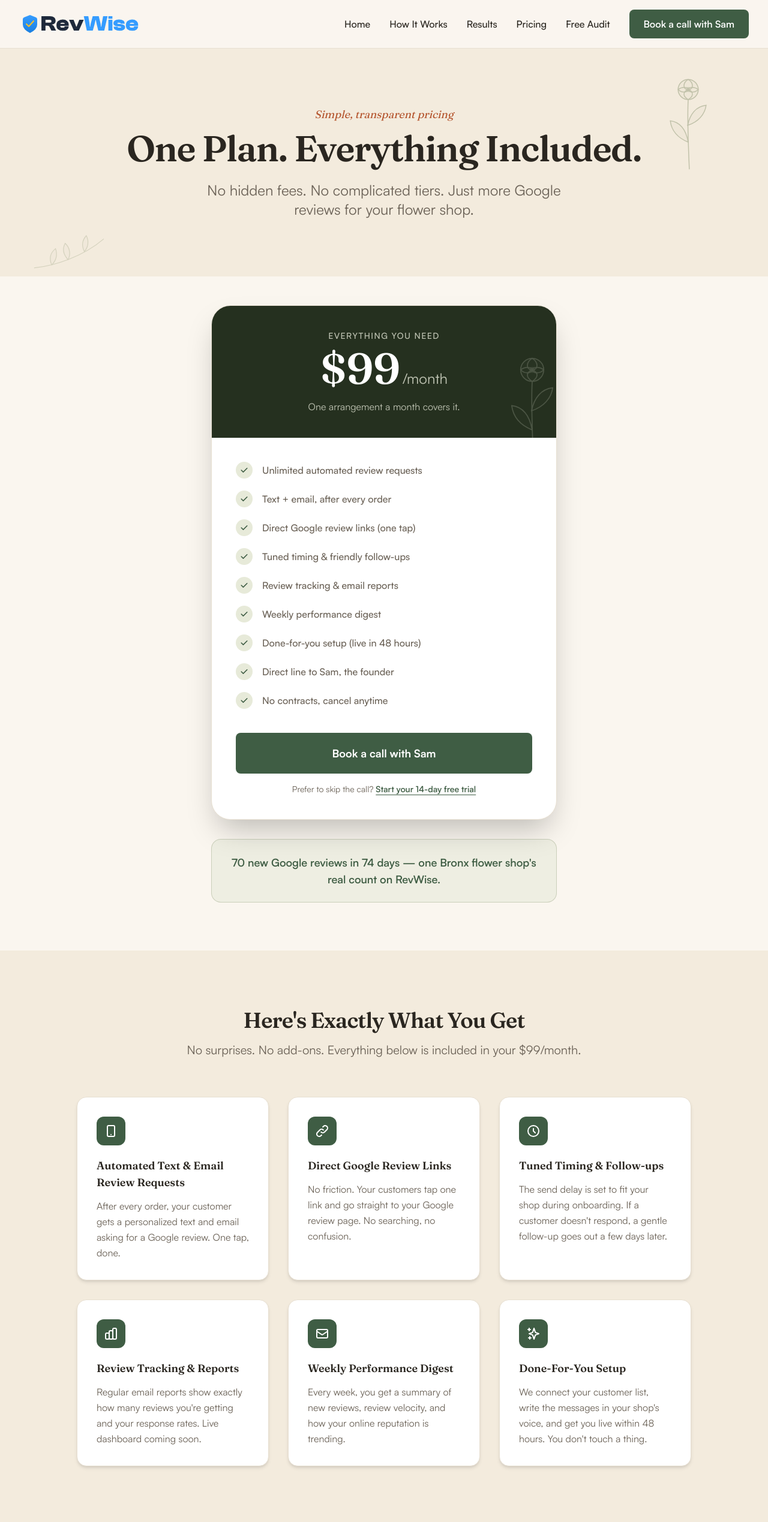
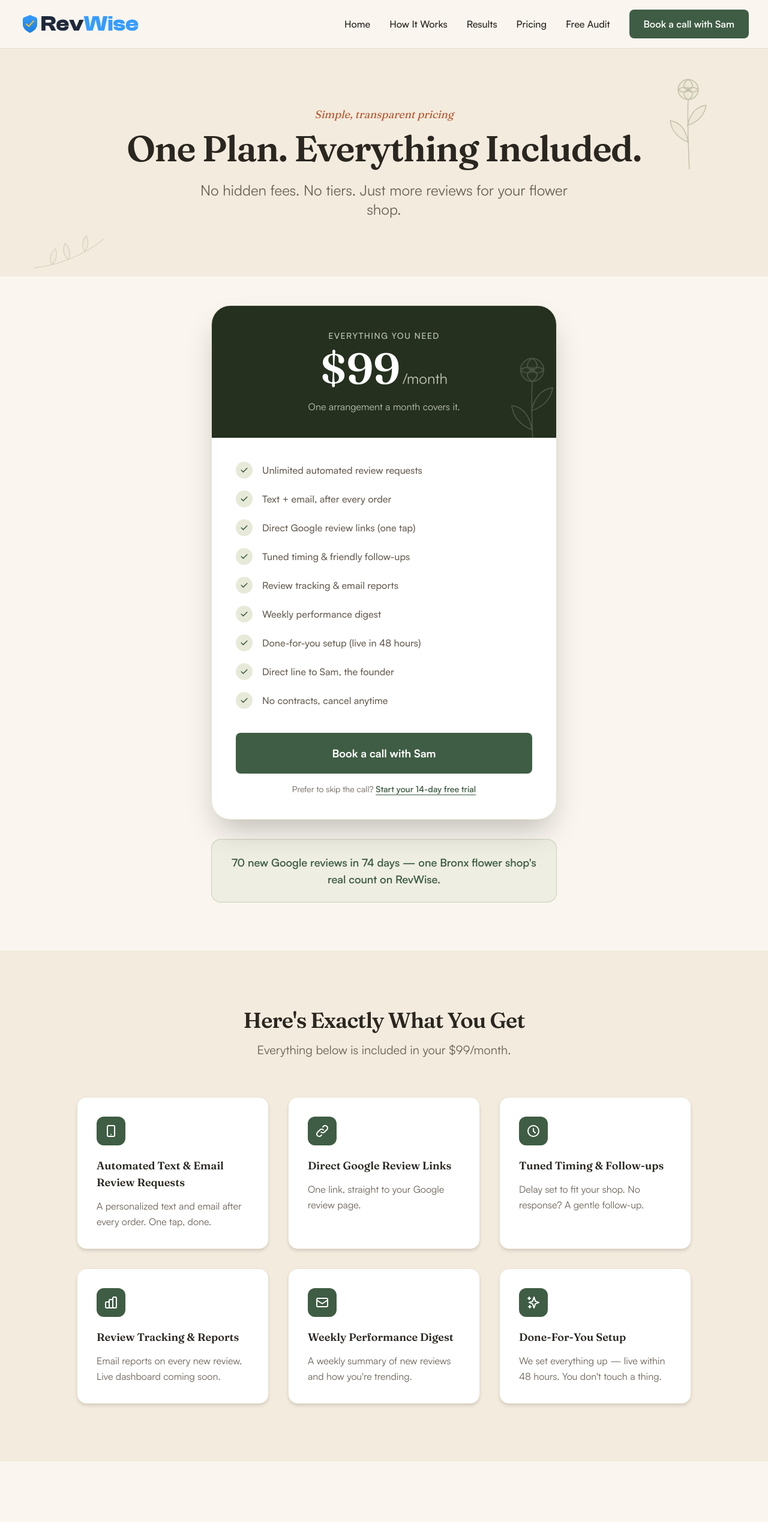
Before and after one commit to sammadura/revwise-website, a Next.js app: page /pricing in a window 1280 px wide. Shown: the top 2538 px of the page at 60% size. Built offline with nearby package versions, Linux system fonts and the light colour scheme.

Commit message:
Halve pricing-page copy: terse feature descriptions and subs (Sam: pages were too wordy)
Co-Authored-By: Claude Fable 5 <noreply@anthropic.com>

```diff
--- a/app/pricing/page.tsx
+++ b/app/pricing/page.tsx
@@ -7,7 +7,7 @@ import { ScrollReveal, StaggerContainer, StaggerItem } from '@/components/ui/Scr
 const features = [
   {
     name: 'Automated Text & Email Review Requests',
-    description: 'After every order, your customer gets a personalized text and email asking for a Google review. One tap, done.',
+    description: 'A personalized text and email after every order. One tap, done.',
     icon: (
       <svg className="w-6 h-6 text-white" fill="none" viewBox="0 0 24 24" stroke="currentColor">
         <path strokeLinecap="round" strokeLinejoin="round" strokeWidth={2} d="M12 18h.01M8 21h8a2 2 0 002-2V5a2 2 0 00-2-2H8a2 2 0 00-2 2v14a2 2 0 002 2z" />
@@ -16,7 +16,7 @@ const features = [
   },
   {
     name: 'Direct Google Review Links',
-    description: 'No friction. Your customers tap one link and go straight to your Google review page. No searching, no confusion.',
+    description: 'One link, straight to your Google review page.',
     icon: (
       <svg className="w-6 h-6 text-white" fill="none" viewBox="0 0 24 24" stroke="currentColor">
         <path strokeLinecap="round" strokeLinejoin="round" strokeWidth={2} d="M13.828 10.172a4 4 0 00-5.656 0l-4 4a4 4 0 105.656 5.656l1.102-1.101m-.758-4.899a4 4 0 005.656 0l4-4a4 4 0 00-5.656-5.656l-1.1 1.1" />
@@ -25,7 +25,7 @@ const features = [
   },
   {
     name: 'Tuned Timing & Follow-ups',
-    description: 'The send delay is set to fit your shop during onboarding. If a customer doesn\'t respond, a gentle follow-up goes out a few days later.',
+    description: 'Delay set to fit your shop. No response? A gentle follow-up.',
     icon: (
       <svg className="w-6 h-6 text-white" fill="none" viewBox="0 0 24 24" stroke="currentColor">
         <path strokeLinecap="round" strokeLinejoin="round" strokeWidth={2} d="M12 8v4l3 3m6-3a9 9 0 11-18 0 9 9 0 0118 0z" />
@@ -34,7 +34,7 @@ const features = [
   },
   {
     name: 'Review Tracking & Reports',
-    description: 'Regular email reports show exactly how many reviews you\'re getting and your response rates. Live dashboard coming soon.',
+    description: 'Email reports on every new review. Live dashboard coming soon.',
     icon: (
       <svg className="w-6 h-6 text-white" fill="none" viewBox="0 0 24 24" stroke="currentColor">
         <path strokeLinecap="round" strokeLinejoin="round" strokeWidth={2} d="M9 19v-6a2 2 0 00-2-2H5a2 2 0 00-2 2v6a2 2 0 002 2h2a2 2 0 002-2zm0 0V9a2 2 0 012-2h2a2 2 0 012 2v10m-6 0a2 2 0 002 2h2a2 2 0 002-2m0 0V5a2 2 0 012-2h2a2 2 0 012 2v14a2 2 0 01-2 2h-2a2 2 0 01-2-2z" />
@@ -43,7 +43,7 @@ const features = [
   },
   {
     name: 'Weekly Performance Digest',
-    description: 'Every week, you get a summary of new reviews, review velocity, and how your online reputation is trending.',
+    description: 'A weekly summary of new reviews and how you\'re trending.',
     icon: (
       <svg className="w-6 h-6 text-white" fill="none" viewBox="0 0 24 24" stroke="currentColor">
         <path strokeLinecap="round" strokeLinejoin="round" strokeWidth={2} d="M3 8l7.89 5.26a2 2 0 002.22 0L21 8M5 19h14a2 2 0 002-2V7a2 2 0 00-2-2H5a2 2 0 00-2 2v10a2 2 0 002 2z" />
@@ -52,7 +52,7 @@ const features = [
   },
   {
     name: 'Done-For-You Setup',
-    description: 'We connect your customer list, write the messages in your shop\'s voice, and get you live within 48 hours. You don\'t touch a thing.',
+    description: 'We set everything up — live within 48 hours. You don\'t touch a thing.',
     icon: (
       <svg className="w-6 h-6 text-white" fill="none" viewBox="0 0 24 24" stroke="currentColor">
         <path strokeLinecap="round" strokeLinejoin="round" strokeWidth={2} d="M5 3v4M3 5h4M6 17v4m-2-2h4m5-16l2.286 6.857L21 12l-5.714 2.143L13 21l-2.286-6.857L5 12l5.714-2.143L13 3z" />
@@ -127,8 +127,7 @@ export default function PricingPage() {
               One Plan. Everything Included.
             </h1>
             <p className="text-xl md:text-2xl text-gray-medium max-w-2xl mx-auto">
-              No hidden fees. No complicated tiers. Just more Google reviews for
-              your flower shop.
+              No hidden fees. No tiers. Just more reviews for your flower shop.
             </p>
           </ScrollReveal>
         </div>
@@ -212,7 +211,7 @@ export default function PricingPage() {
               Here&apos;s Exactly What You Get
             </h2>
             <p className="text-xl text-gray-medium max-w-2xl mx-auto">
-              No surprises. No add-ons. Everything below is included in your $99/month.
+              Everything below is included in your $99/month.
             </p>
           </ScrollReveal>
 
@@ -276,7 +275,7 @@ export default function PricingPage() {
               </tbody>
             </table>
             <p className="text-sm text-gray-medium mt-4 text-center">
-              All three send review requests by text and email. Prices are published starting prices.
+              Published starting prices.
             </p>
           </ScrollReveal>
         </div>
@@ -323,8 +322,8 @@ export default function PricingPage() {
               Ready to Get More Reviews?
             </h2>
             <p className="text-xl text-moss/90 max-w-2xl mx-auto mb-10">
-              Fifteen minutes with Sam, the founder. If RevWise isn&apos;t right for
-              your shop, he&apos;ll tell you.
+              Fifteen minutes with Sam. If it&apos;s not right for your shop,
+              he&apos;ll tell you.
             </p>
             <div className="flex flex-col sm:flex-row gap-4 justify-center items-center">
               <Button
```
